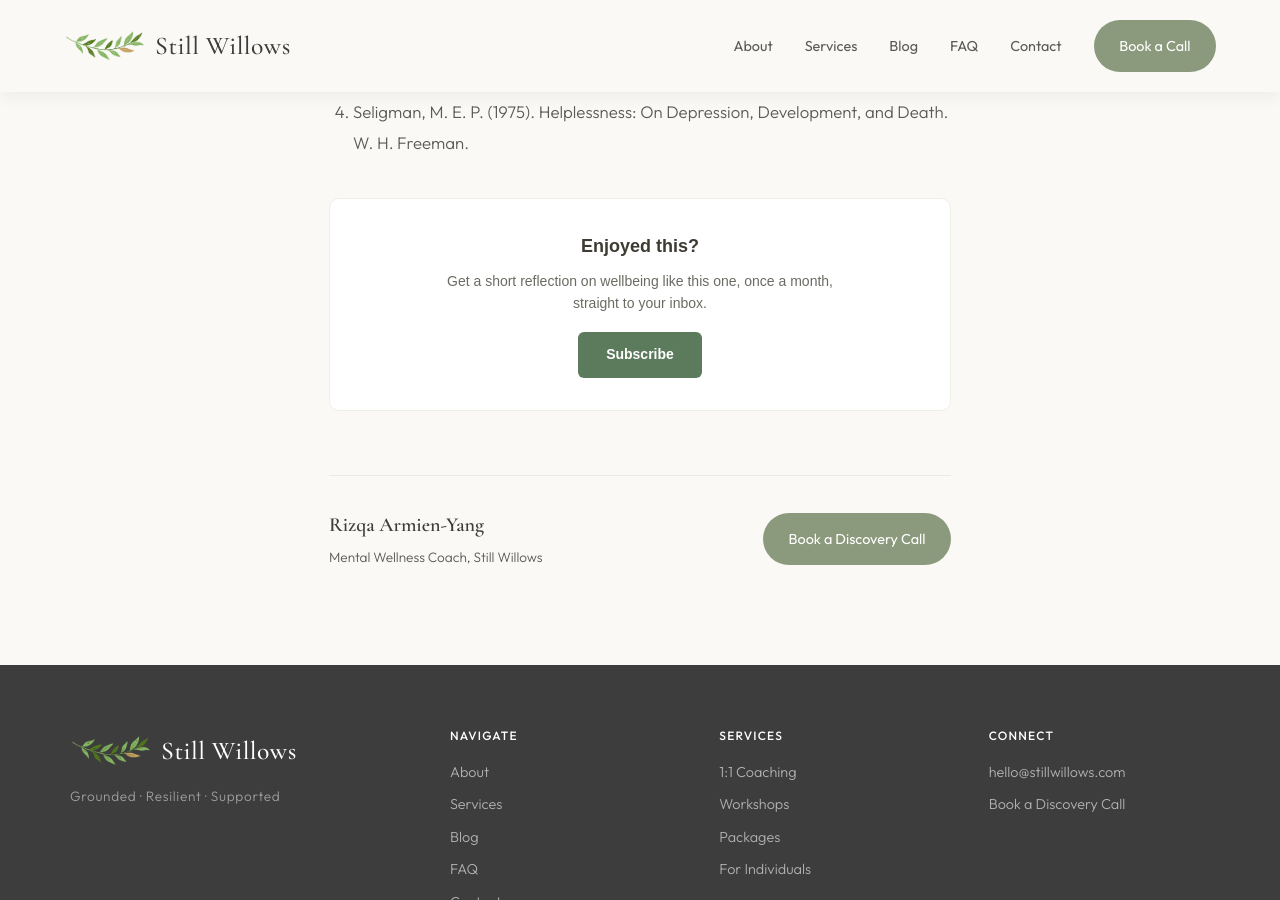
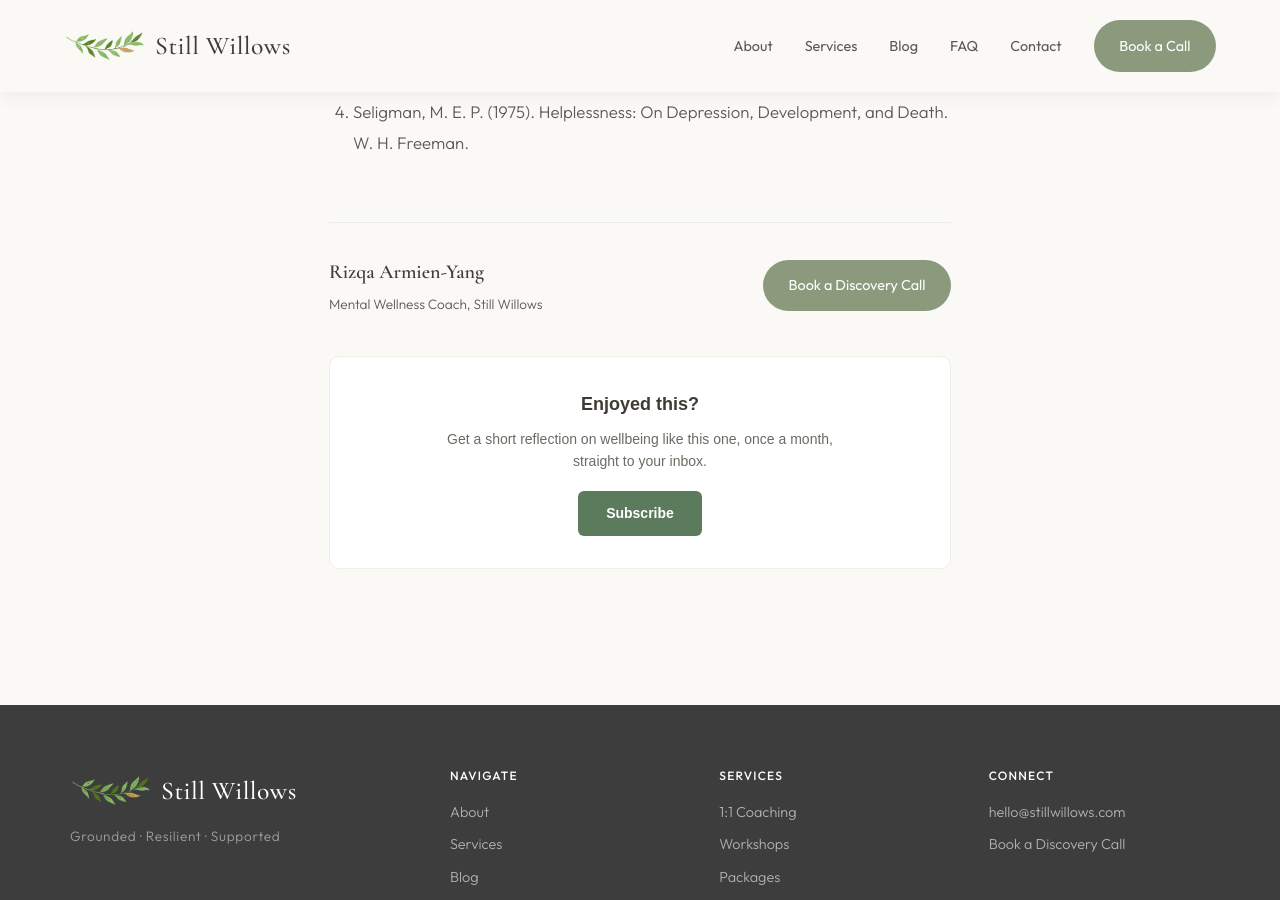
Before and after one commit to captainmike/stillwillows-website, a Jekyll site: the page built from _posts/2026-06-23-the-thinking-traps-that-can-steer-your-emotions-and-behaviour.md, in a window 1280 px wide and 900 px high, scrolled down 4998 px. Built offline with Jekyll 4.4.1, drawn with Linux system fonts in a browser that asks for light colours; comment, search, counter and statistics services are not loaded.

Commit message:
Swap order of author bio and newsletter card on blog posts
Author bio now comes right after the article content, with the
Enjoyed this?/Subscribe card below it. Ordering change only — neither
block's content, styling, or functionality was touched.
Co-Authored-By: Claude Sonnet 5 <noreply@anthropic.com>
Claude-Session: https://claude.ai/code/session_01Mw4ErnTp1PZACHf5pfyyKZ

```diff
--- a/_layouts/post.html
+++ b/_layouts/post.html
@@ -18,6 +18,14 @@ layout: default
     {{ content }}
   </div>
 
+  <footer class="blog-post-footer">
+    <div class="blog-post-author">
+      <p class="blog-post-author-name">Rizqa Armien-Yang</p>
+      <p class="blog-post-author-role">Mental Wellness Coach, Still Willows</p>
+    </div>
+    <a href="{{ '/contact' | relative_url }}" class="btn">Book a Discovery Call</a>
+  </footer>
+
   <div style="background-color:#FFFFFF; border:1px solid #EDF0E5; border-radius:10px; padding:32px; margin:40px 0; text-align:center; font-family:Arial, Helvetica, sans-serif;">
     <div style="font-size:18px; color:#3E3B32; font-weight:600; margin-bottom:8px;">
       Enjoyed this?
@@ -32,12 +40,4 @@ layout: default
     </a>
 
   </div>
-
-  <footer class="blog-post-footer">
-    <div class="blog-post-author">
-      <p class="blog-post-author-name">Rizqa Armien-Yang</p>
-      <p class="blog-post-author-role">Mental Wellness Coach, Still Willows</p>
-    </div>
-    <a href="{{ '/contact' | relative_url }}" class="btn">Book a Discovery Call</a>
-  </footer>
 </article>
```
